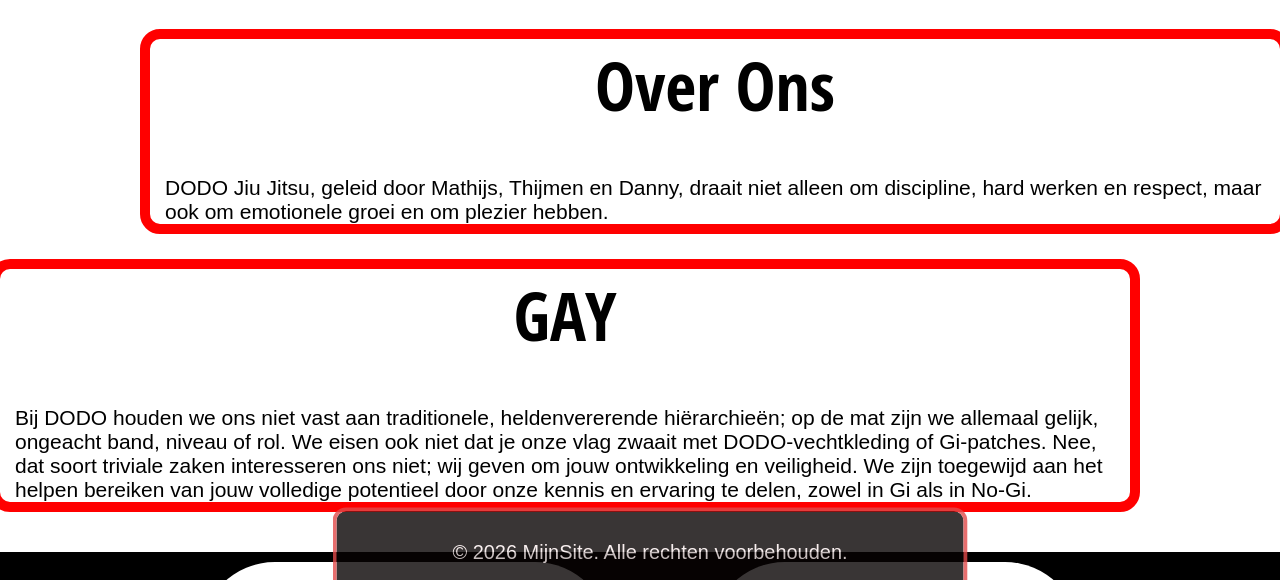
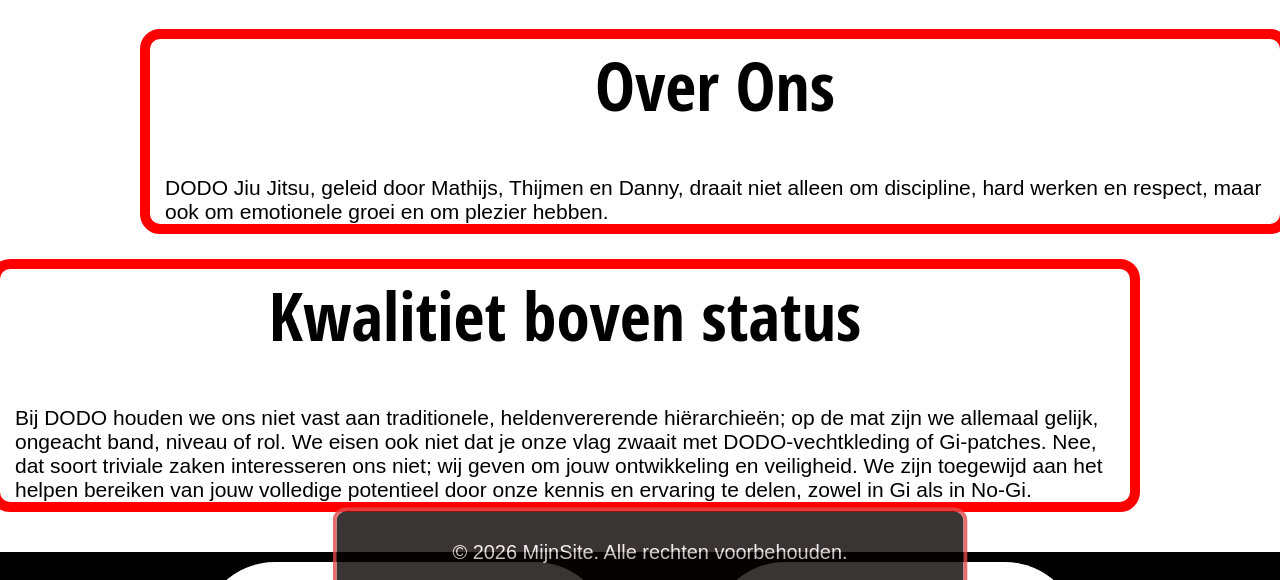
Before and after one commit to deany1014/website_dean_mvi, a website: page pages/over-ons.html in a window 1280 px wide. Shown: the part 146-726 px from the top of the page. Drawn offline with Linux system fonts and the light colour scheme.

Commit message:
kopje verandert

```diff
--- a/pages/over-ons.html
+++ b/pages/over-ons.html
@@ -25,7 +25,7 @@
             </div>
 
             <div class="panel-02">
-                <h1>GAY</h1>
+                <h1>Kwalitiet boven status</h1>
                 <p>Bij DODO houden we ons niet vast aan traditionele, heldenvererende hiërarchieën; op
                     de mat zijn we allemaal gelijk, ongeacht band, niveau of rol. We eisen ook niet dat je
                     onze vlag zwaait met DODO-vechtkleding of Gi-patches. Nee, dat soort triviale zaken
```
